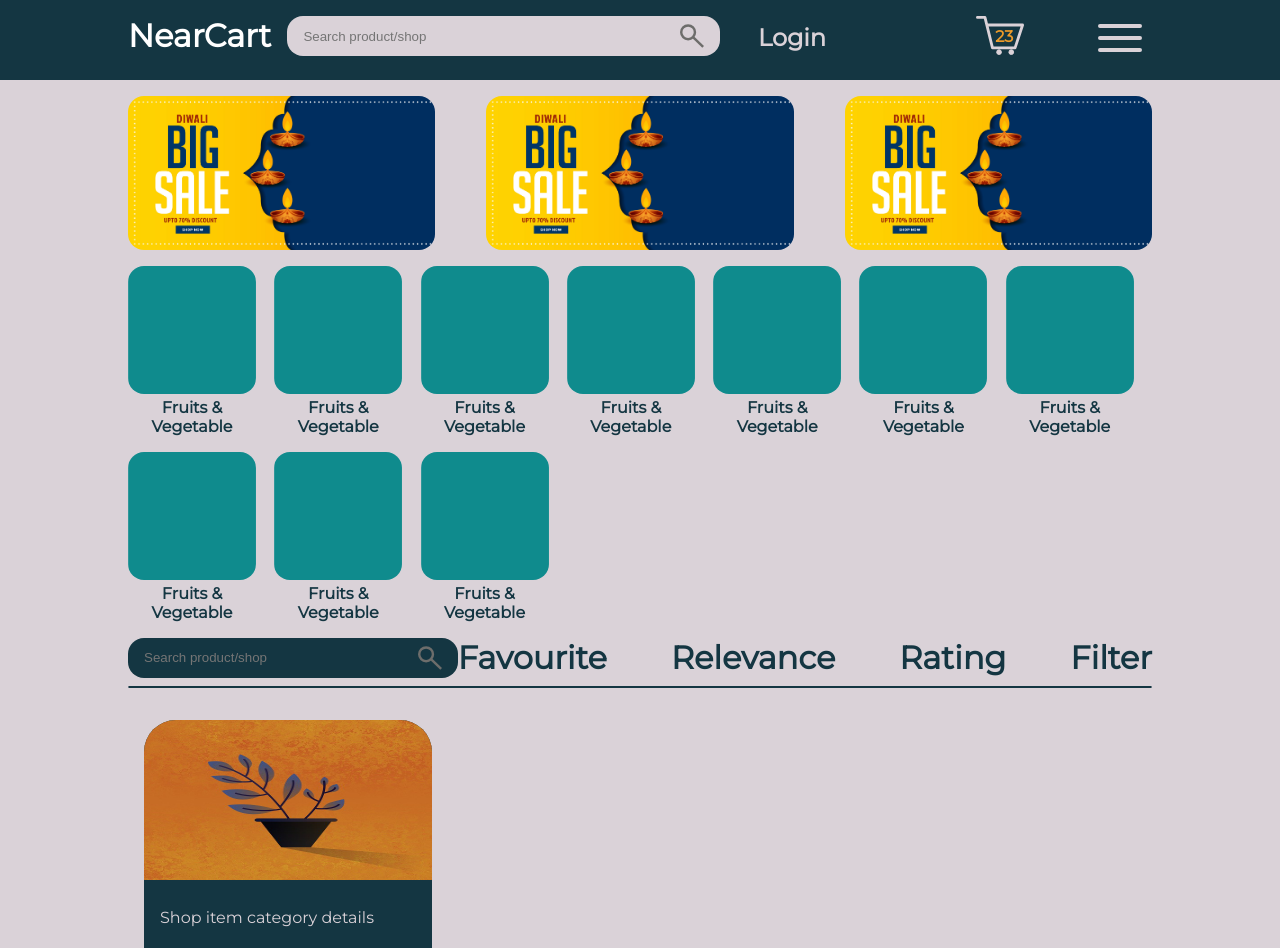
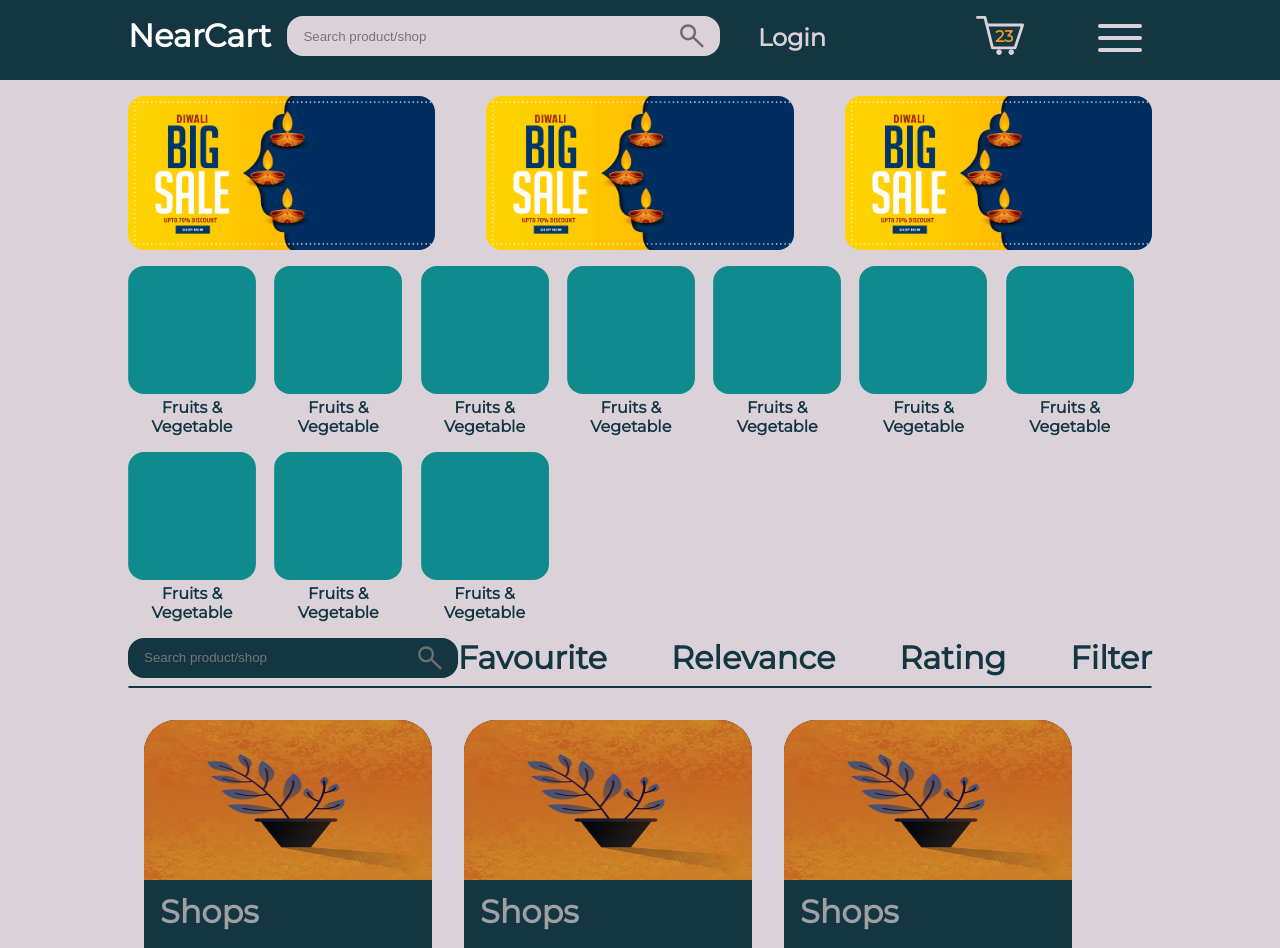
Before and after one commit to Vidhu-dev/NearCart, a React (Create React App) app: page / in a window 1280 px wide. Shown: the top 948 px of the page. Built offline with nearby package versions, Linux system fonts and the light colour scheme; no server answers.

Commit message:
resolved bugs related to shop

```diff
--- a/src/Homepage/ShopTemplate.js
+++ b/src/Homepage/ShopTemplate.js
@@ -14,6 +14,7 @@ function ShopTemplate(data) {
       <div className="shopTemplate__info">
         <h4 className="shopTemplate__shopName">
           <Link to="/shoppage" className="shoppage">
+            Shops
             {/* {data.get("name")} */}
             </Link>
         </h4>
--- a/src/Homepage/Shops.js
+++ b/src/Homepage/Shops.js
@@ -11,7 +11,6 @@ function Shops() {
     <div className="Shops">
       <SearchBar />
       <div className="shop__template">
-        {/* <ShopTemplate />
         <ShopTemplate />
         <ShopTemplate />
         <ShopTemplate />
@@ -28,7 +27,8 @@ function Shops() {
         <ShopTemplate />
         <ShopTemplate />
         <ShopTemplate />
-        <ShopTemplate /> */}
+        <ShopTemplate />
+        <ShopTemplate />
         {/* {collSnap.forEach((doc) => {
           <ShopTemplate data={doc.data()} />
         })} */}
```
